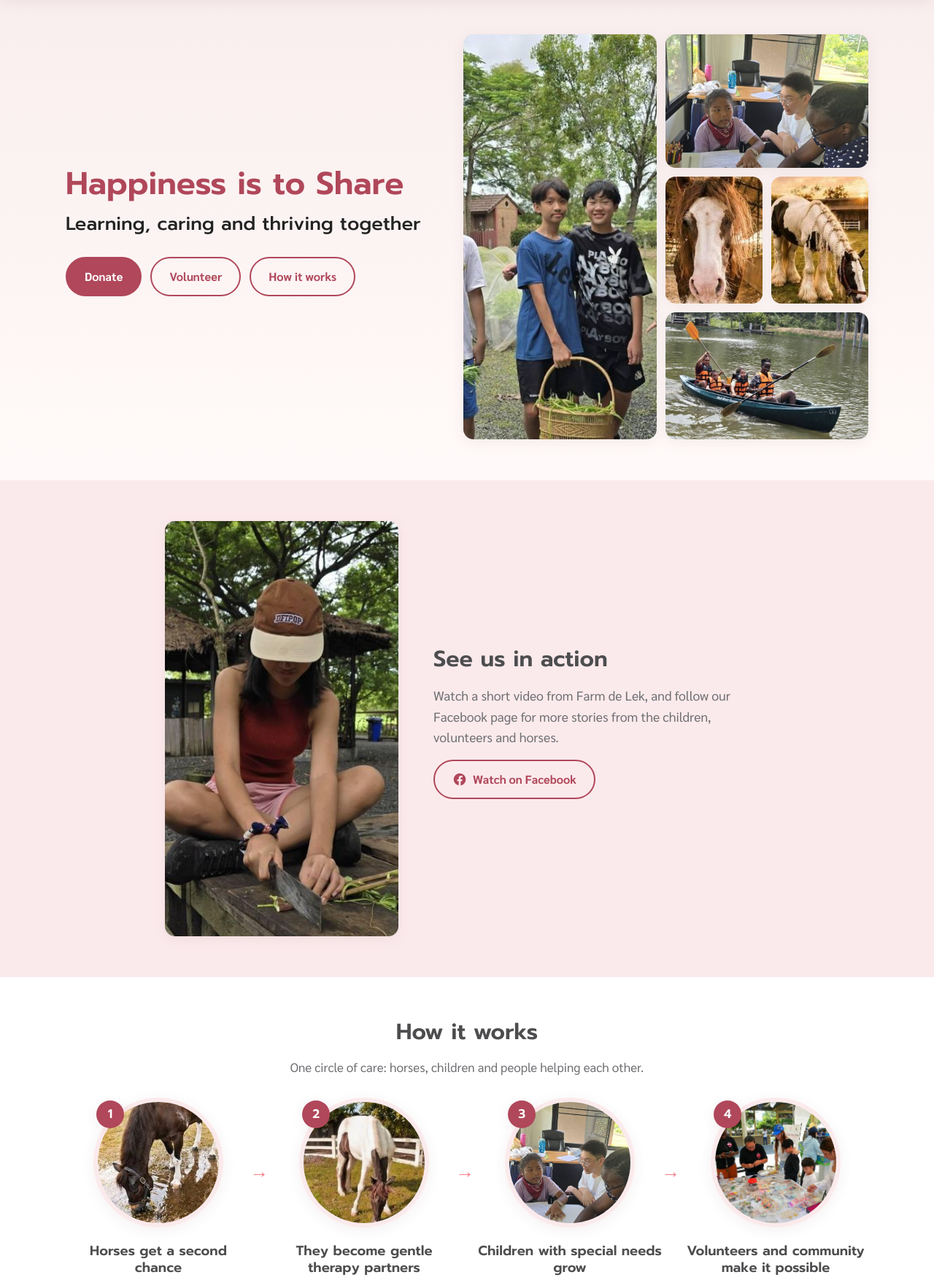
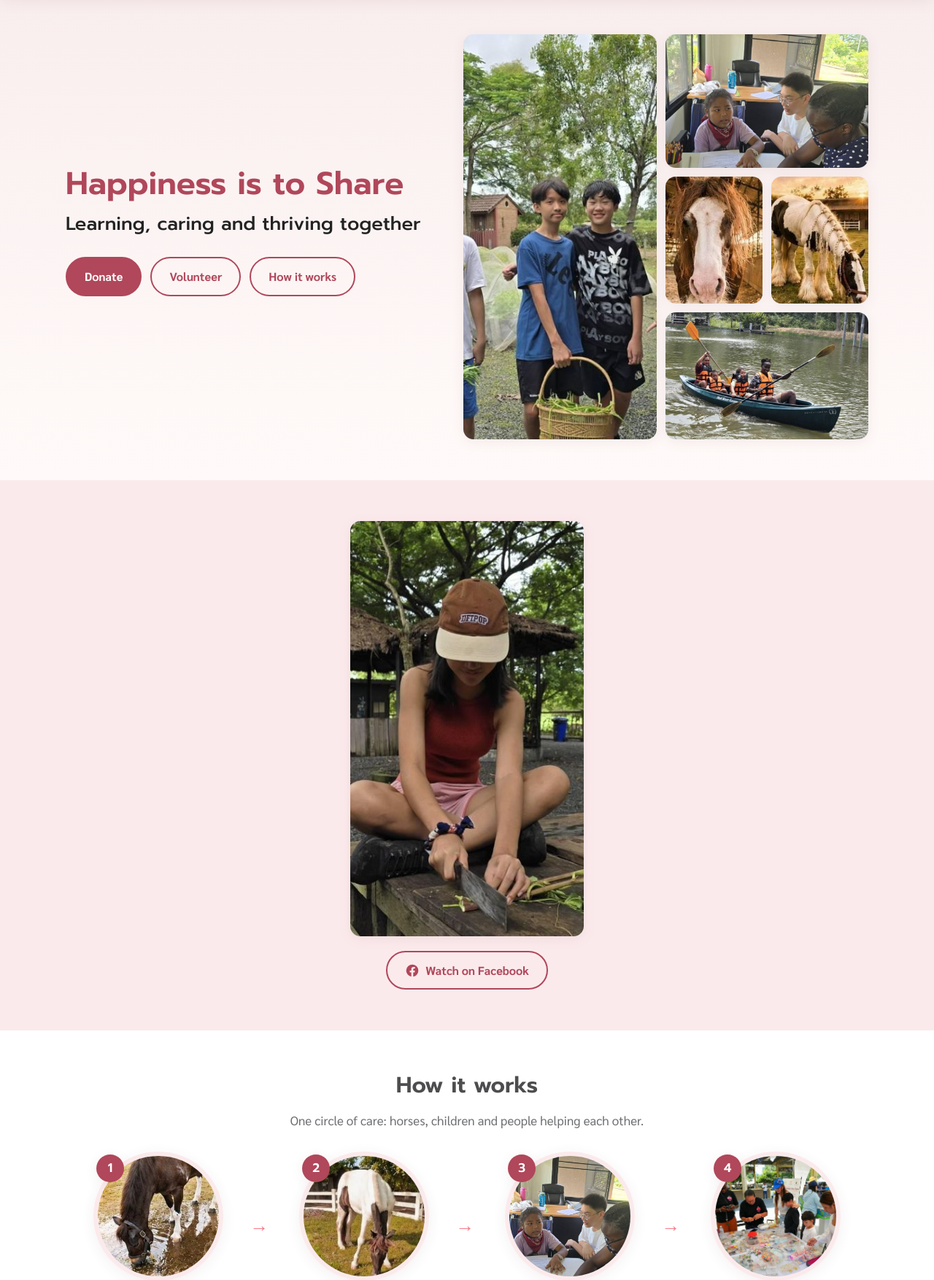
Before and after one commit to apinyacode/FarmDeApp, a Flask app: page / in a window 1280 px wide. Shown: the part 75-1829 px from the top of the page at 73% size. Run offline with Flask 3, Linux system fonts and the light colour scheme.

Commit message:
Apply home page wording from the editor: picture-only video section
The 'See us in action' heading and text were cleared in the editor, so
they are hidden (text kept); with both hidden the picture is centred
with the 'Watch on Facebook' button underneath.

Co-Authored-By: Claude Opus 5.5 <noreply@anthropic.com>
Claude-Session: https://claude.ai/code/session_01AaPRwojYiVyxCgWuJqAKQj

```diff
--- a/data/site.json
+++ b/data/site.json
@@ -244,7 +244,9 @@
     "headline": 0.9
   },
   "hidden": [
-    "tagline"
+    "tagline",
+    "video_title",
+    "video_text"
   ],
   "text_colors": {
     "headline": "#b0475a",
--- a/static/css/style.css
+++ b/static/css/style.css
@@ -328,6 +328,10 @@ section[id], article[id] { scroll-margin-top: 84px; }
 .video-section { background: var(--pink-soft); }
 .video-grid { display: flex; gap: 48px; align-items: center; justify-content: center; }
 .video-text { max-width: 460px; }
+/* Picture only (heading and text hidden): centre it with the button underneath */
+.video-grid.solo { flex-direction: column; gap: 20px; }
+.video-grid.solo .video-text { text-align: center; }
+.video-grid.solo .video-text p { margin: 0; }
 .video-frame { flex: 0 0 auto; width: min(560px, 100%); aspect-ratio: 16 / 9; border-radius: var(--radius); overflow: hidden; box-shadow: var(--shadow); background: var(--sand); }
 .video-frame img { width: 100%; height: 100%; object-fit: cover; display: block; }
 .video-frame.vertical { width: min(320px, 100%); aspect-ratio: 9 / 16; }
--- a/templates/index.html
+++ b/templates/index.html
@@ -37,7 +37,7 @@
 {% if site.video and site.video.image and 'section_video' not in hidden %}
 {% set v = site.video %}
 <section class="section video-section" id="video">
-  <div class="container video-grid">
+  <div class="container video-grid{% if 'video_title' in hidden and 'video_text' in hidden %} solo{% endif %}">
     <div class="video-frame{% if v.vertical %} vertical{% endif %}">
       <img src="{{ url_for('static', filename='img/' ~ v.image) }}" alt="{{ v.image_alt }}" loading="lazy">
     </div>
```
Also changed, not shown: tests/test_app.py (+8 -0 lines).
